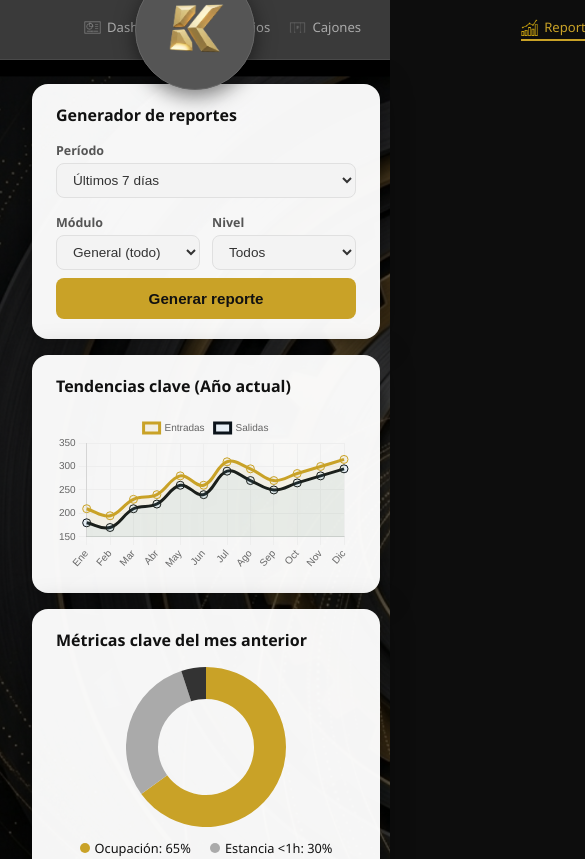
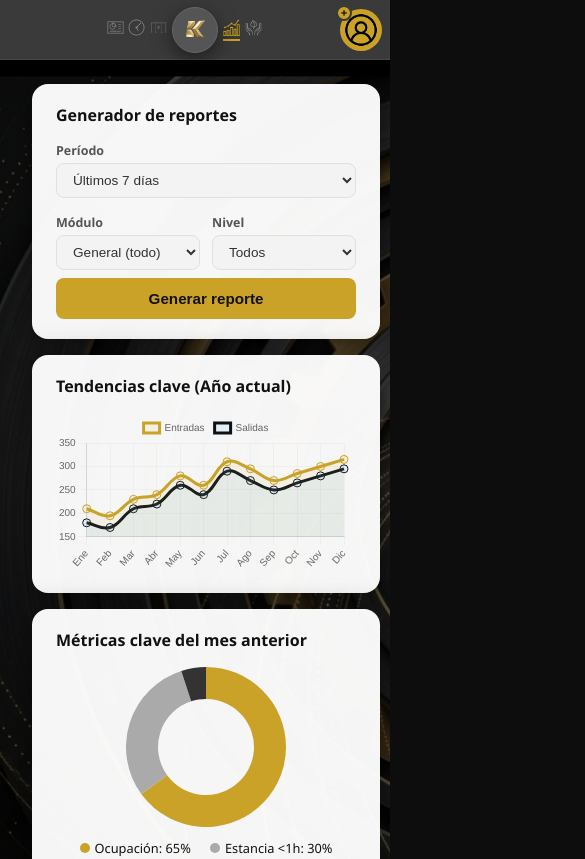
Before and after one commit to IDGS-803-23001521/kaakParkAngular, an Angular app: page /reportes in a window 390 px wide. Shown: the top 859 px of the page, 585 px wide, since content can reach past the window. Built offline with nearby package versions, Linux system fonts and the light colour scheme; no server answers; the database is empty; sample sign-in values are in the browser's storage.

Commit message:
quedo completo

```diff
--- a/src/app/components/navbar/navbar.component.html
+++ b/src/app/components/navbar/navbar.component.html
@@ -3,13 +3,13 @@
 
   <div class="nav-izquierda">
     <a routerLink="/dashboard" [class.active]="isActive('/dashboard')">
-      <img src="assets/images/DashB.png" alt=""/> Dashboard
+      <img src="assets/images/DashB.png" alt=""/><span>Dashboard</span>
     </a>
     <a routerLink="/horarios" [class.active]="isActive('/horarios')">
-      <img src="assets/images/RelojB.png" alt=""/> Horarios
+      <img src="assets/images/RelojB.png" alt=""/><span>Horarios</span>
     </a>
     <a routerLink="/cajones" [class.active]="isActive('/cajones')">
-      <img src="assets/images/CajonPB.png" alt=""/> Cajones
+      <img src="assets/images/CajonPB.png" alt=""/><span>Cajones</span>
     </a>
   </div>
 
@@ -19,10 +19,10 @@
 
   <div class="nav-derecha">
     <a routerLink="/reportes" [class.active]="isActive('/reportes')">
-      <img src="assets/images/GraficoB.png" alt=""/> Reportes y Analítica
+      <img src="assets/images/GraficoB.png" alt=""/><span>Reportes y Analítica</span>
     </a>
     <a routerLink="/sustentabilidad" [class.active]="isActive('/sustentabilidad')">
-      <img src="assets/images/SosteB.png" alt=""/> Sustentabilidad
+      <img src="assets/images/SosteB.png" alt=""/><span>Sustentabilidad</span>
     </a>
   </div>
 
--- a/src/styles.scss
+++ b/src/styles.scss
@@ -6,17 +6,17 @@
 body { font-family: 'Segoe UI', sans-serif; background: var(--dark); color: #fff; min-height: 100vh; }
 
 /* NAVBAR */
-.navbar-kaak { background:#3a3a3a; border-bottom:1px solid rgba(255,255,255,0.08); display:flex; align-items:center; justify-content:space-between; height:60px; padding:0 1.5rem; position:sticky; top:0; z-index:200; }
-.nav-izquierda { display:flex; align-items:center; gap:1.2rem; flex:1; justify-content:flex-end; margin-right:80px; }
-.nav-derecha { display:flex; align-items:center; gap:2rem; flex:1; justify-content:flex-start; margin-left:80px; }
+.navbar-kaak { background:#3a3a3a; border-bottom:1px solid rgba(255,255,255,0.08); display:flex; align-items:center; height:60px; padding:0 1.5rem; position:sticky; top:0; z-index:200; }
+.nav-left { width:42px; flex-shrink:0; }
+.nav-izquierda { display:flex; align-items:center; gap:1.2rem; flex:1; justify-content:flex-end; padding-right:1rem; }
+.nav-derecha { display:flex; align-items:center; gap:1.2rem; flex:1; justify-content:flex-start; padding-left:1rem; }
 .nav-izquierda a, .nav-derecha a { color:#aaa; text-decoration:none; font-size:0.82rem; display:flex; align-items:center; gap:6px; padding-bottom:3px; border-bottom:2px solid transparent; transition:color .2s,border-color .2s; white-space:nowrap; }
 .nav-izquierda a img, .nav-derecha a img { width:17px; height:17px; filter:brightness(0) invert(1) opacity(0.4); transition:filter .2s; }
 .nav-izquierda a:hover, .nav-izquierda a.active, .nav-derecha a:hover, .nav-derecha a.active { color:var(--gold); border-bottom-color:var(--gold); }
 .nav-izquierda a:hover img, .nav-izquierda a.active img, .nav-derecha a:hover img, .nav-derecha a.active img { filter:brightness(0) saturate(100%) invert(68%) sepia(60%) saturate(600%) hue-rotate(5deg) brightness(95%); }
-.nav-logo-center { position:absolute; left:50%; top:50%; transform:translate(-50%, -50%); display:flex; align-items:center; justify-content:center; width:120px; height:120px; background:#555; border-radius:50%; border:1px solid #666; box-shadow:0 6px 20px rgba(0,0,0,0.5); flex-shrink:0; z-index:201; }
-.nav-logo-center img { width:110px; height:110px; object-fit:contain; }
-.nav-right { width:60px; display:flex; justify-content:flex-end; }
-.nav-left { width:60px; flex-shrink:0; }
+.nav-logo-center { width:80px; height:80px; background:#555; border-radius:50%; border:1px solid #666; box-shadow:0 6px 20px rgba(0,0,0,0.5); flex-shrink:0; display:flex; align-items:center; justify-content:center; z-index:201; }
+.nav-logo-center img { width:74px; height:74px; object-fit:contain; }
+.nav-right { width:42px; flex-shrink:0; display:flex; justify-content:flex-end; }
 .nav-avatar-btn { display:flex; align-items:center; justify-content:center; position:relative; width:42px; height:42px; border-radius:50%; background:var(--gold); text-decoration:none; transition:opacity .2s; }
 .nav-avatar-btn:hover { opacity:0.85; }
 .nav-avatar-btn .nav-plus { position:absolute; top:-4px; left:-4px; background:var(--gold); color:#111; font-size:0.72rem; font-weight:800; width:16px; height:16px; border-radius:50%; display:flex; align-items:center; justify-content:center; border:2px solid #3a3a3a; }
@@ -156,6 +156,24 @@ body { font-family: 'Segoe UI', sans-serif; background: var(--dark); color: #fff
 @media (max-width:1024px) {
   .dash-grid-top { grid-template-columns:1fr 1fr; }
   .dash-grid-bottom, .cajones-layout, .reportes-grid, .sust-grid, .usuarios-grid { grid-template-columns:1fr; }
+  .nav-izquierda { gap:0.8rem; padding-right:0.5rem; }
+  .nav-derecha   { gap:0.8rem; padding-left:0.5rem; }
+}
+
+@media (max-width:768px) {
+  .nav-izquierda a span, .nav-derecha a span { display:none; }
+  .nav-izquierda { gap:0.6rem; padding-right:0.3rem; }
+  .nav-derecha   { gap:0.6rem; padding-left:0.3rem; }
+  .nav-logo-center { width:60px; height:60px; }
+  .nav-logo-center img { width:54px; height:54px; }
+}
+
+@media (max-width:500px) {
+  .navbar-kaak { padding:0 0.5rem; }
+  .nav-izquierda { gap:0.3rem; }
+  .nav-derecha   { gap:0.3rem; }
+  .nav-logo-center { width:46px; height:46px; }
+  .nav-logo-center img { width:40px; height:40px; }
 }
 
 /* HORARIOS */
```
